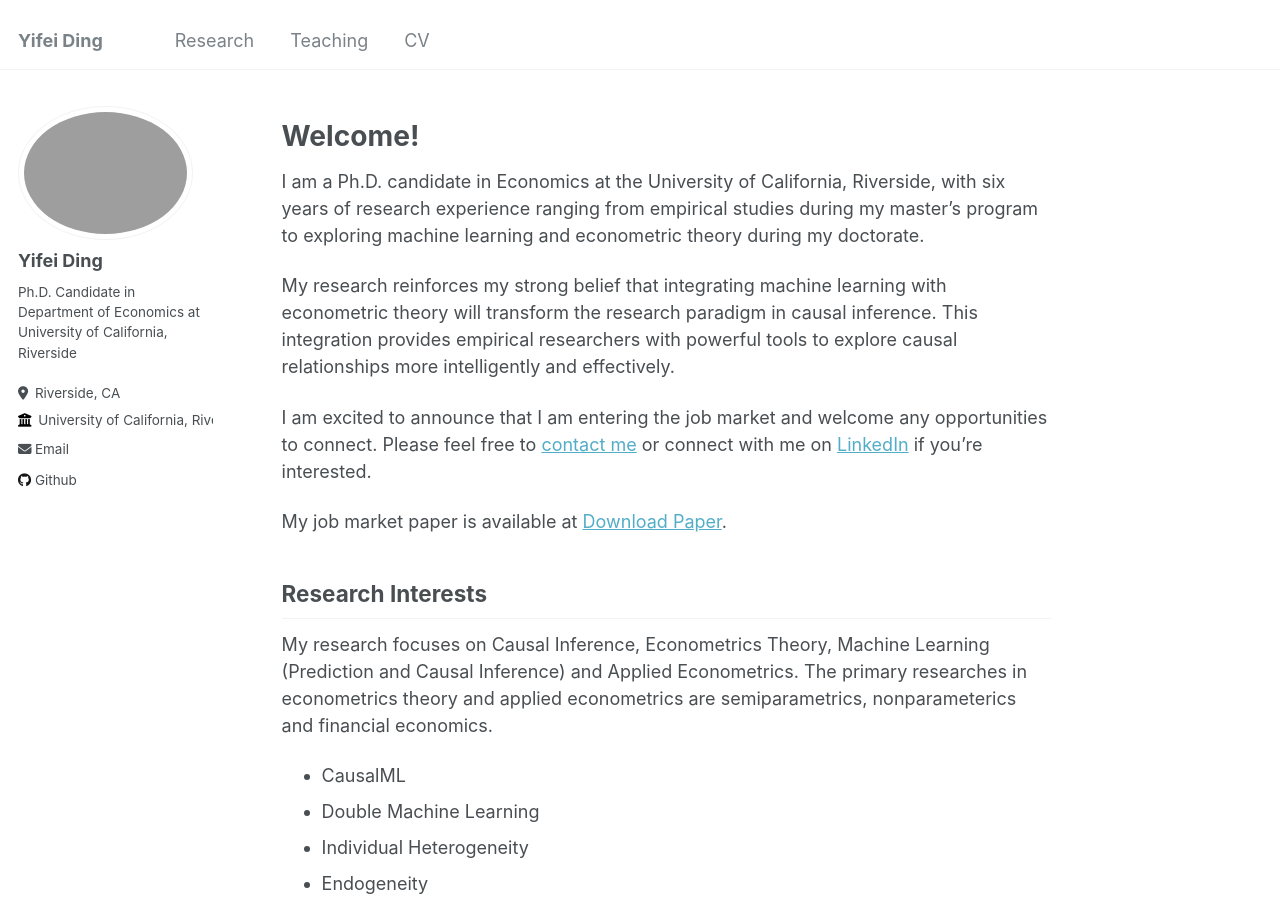
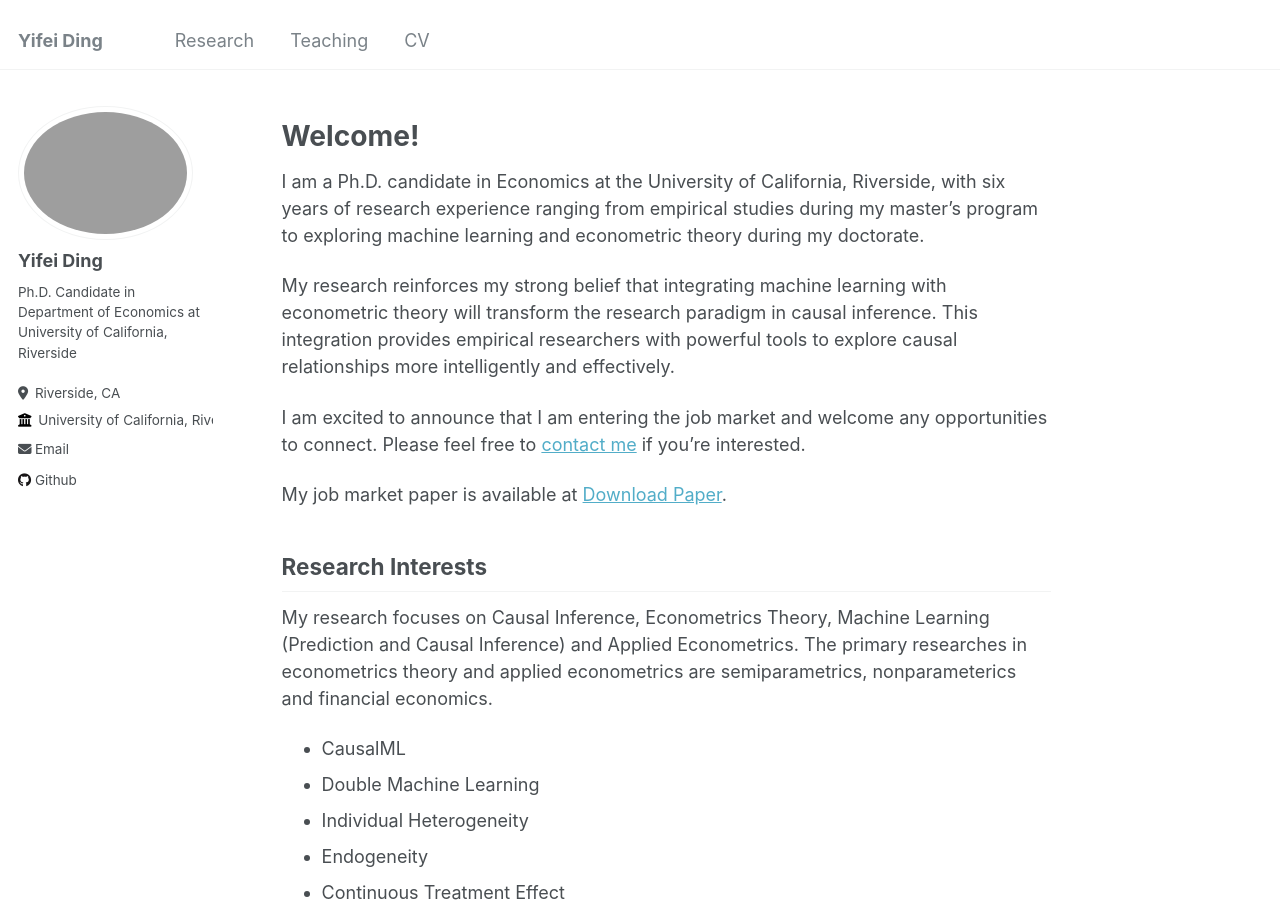
Before and after one commit to YifeiDing-UCR/YifeiDing-UCR.github.io, a Jekyll site: the page built from _pages/about.md, in a window 1280 px wide and 900 px high. Built offline with Jekyll 4.4.1, drawn with Linux system fonts in a browser that asks for light colours.

Commit message:
Update about.md

```diff
--- a/_pages/about.md
+++ b/_pages/about.md
@@ -14,7 +14,7 @@ I am a Ph.D. candidate in Economics at the University of California, Riverside,
 
 My research reinforces my strong belief that integrating machine learning with econometric theory will transform the research paradigm in causal inference. This integration provides empirical researchers with powerful tools to explore causal relationships more intelligently and effectively.
 
-I am excited to announce that I am entering the job market and welcome any opportunities to connect. Please feel free to [contact me](mailto:yding067@ucr.edu) or connect with me on [LinkedIn](https://www.linkedin.com/in/yifei-ding-4929251b0) if you're interested.
+I am excited to announce that I am entering the job market and welcome any opportunities to connect. Please feel free to [contact me](mailto:yding067@ucr.edu) if you're interested.
 
 My job market paper is available at [Download Paper](https://yifeiding-ucr.github.io/files/Deep_learning_for_individual_heterogeneity_with_generated_regressors_Job_Market_Update.pdf).
 
```
